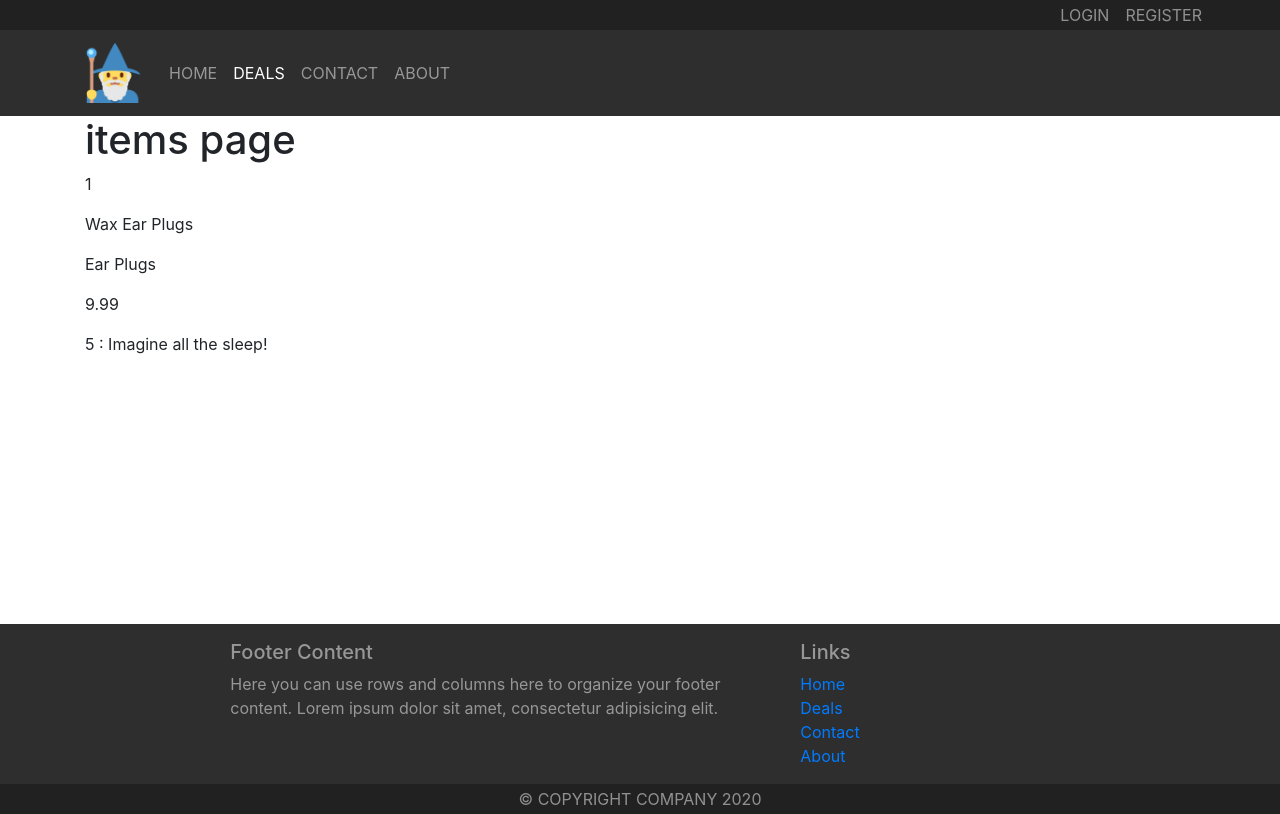
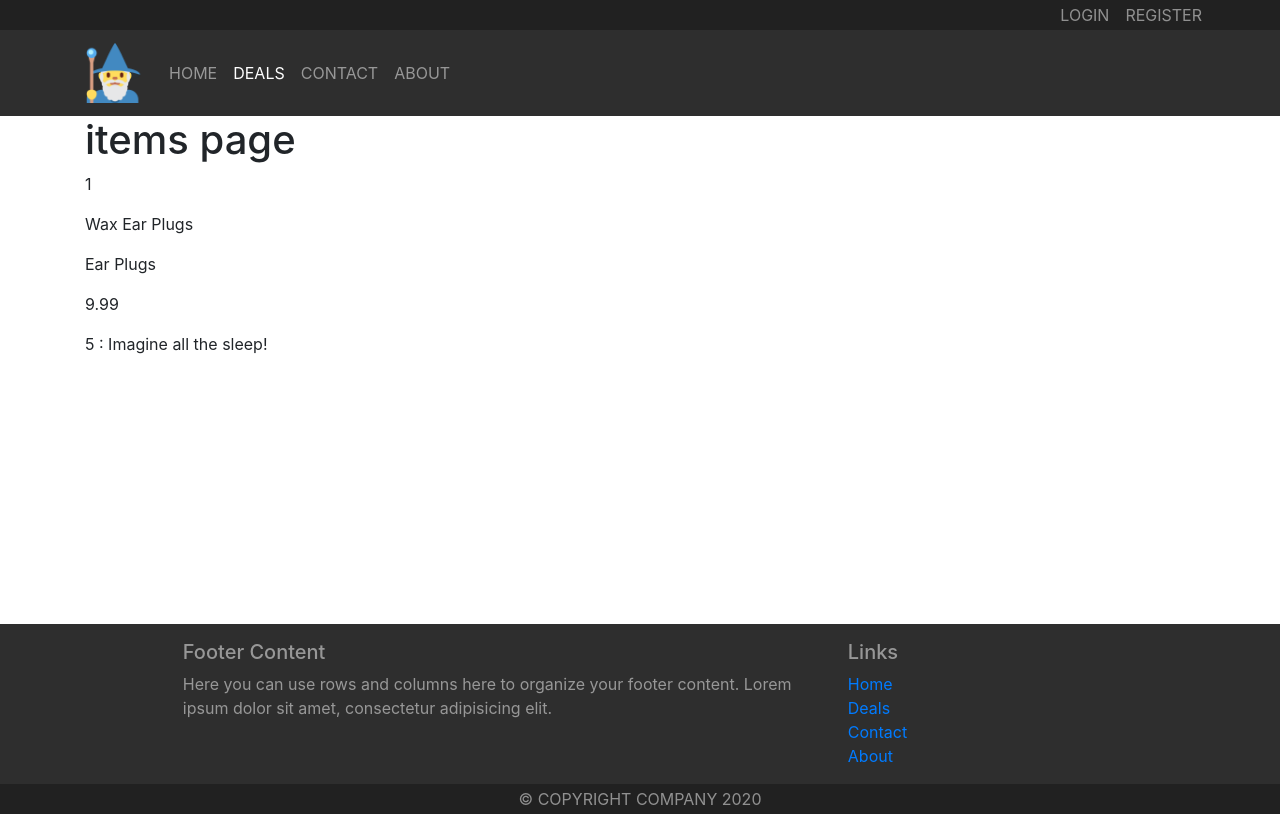
Before and after one commit to PhilipPhil/e-commerce, a React (Create React App) app in the folder app/: page /deals/1 in a window 1280 px wide. Built offline with nearby package versions, Linux system fonts and the light colour scheme; the HTML template or start-up script is replaced by a standard one.

Commit message:
no message

```diff
--- a/app/src/components/include/Footer.js
+++ b/app/src/components/include/Footer.js
@@ -9,7 +9,7 @@ const FooterComponent = (props) => {
                 <div className="container">
                     <div className="row justify-content-center top-footer">
 
-                        <div className="col-12 col-md-6 mt-3">
+                        <div className="col-12 col-md-7 mt-3">
                             <h5>Footer Content</h5>
                             <p>
                                 Here you can use rows and columns here to organize your footer
@@ -28,7 +28,7 @@ const FooterComponent = (props) => {
                             </ul>
                         </div>
 
-                        <div className="col-6 col-md-2 align-self-center">
+                        <div className="col-2 col-md-2 align-self-center">
                             <a className="btn btn-social-icon btn-facebook" href="http://www.facebook.com/"><i className="fa fa-facebook"></i></a>
                             <a className="btn btn-social-icon btn-linkedin" href="http://www.linkedin.com/in/"><i className="fa fa-linkedin"></i></a>
                             <a className="btn btn-social-icon btn-twitter" href="http://twitter.com/"><i className="fa fa-twitter"></i></a>
```
